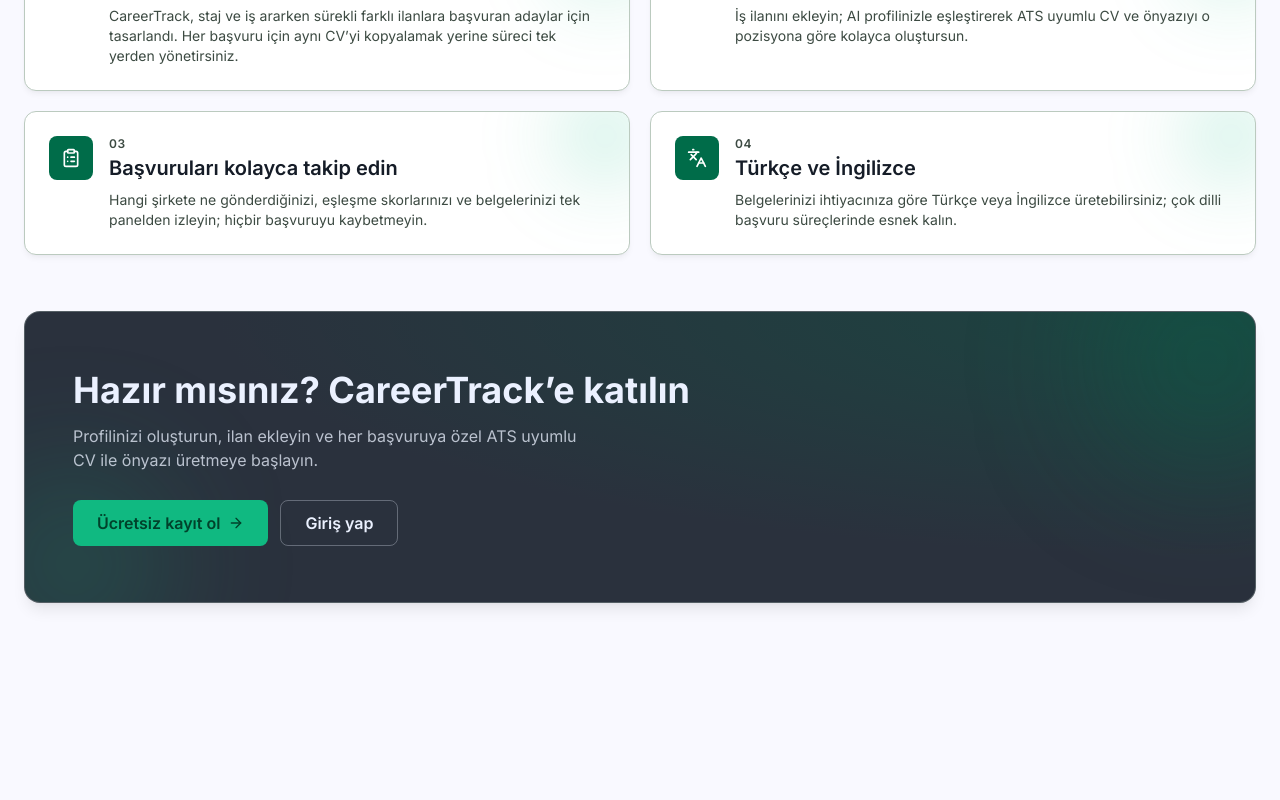
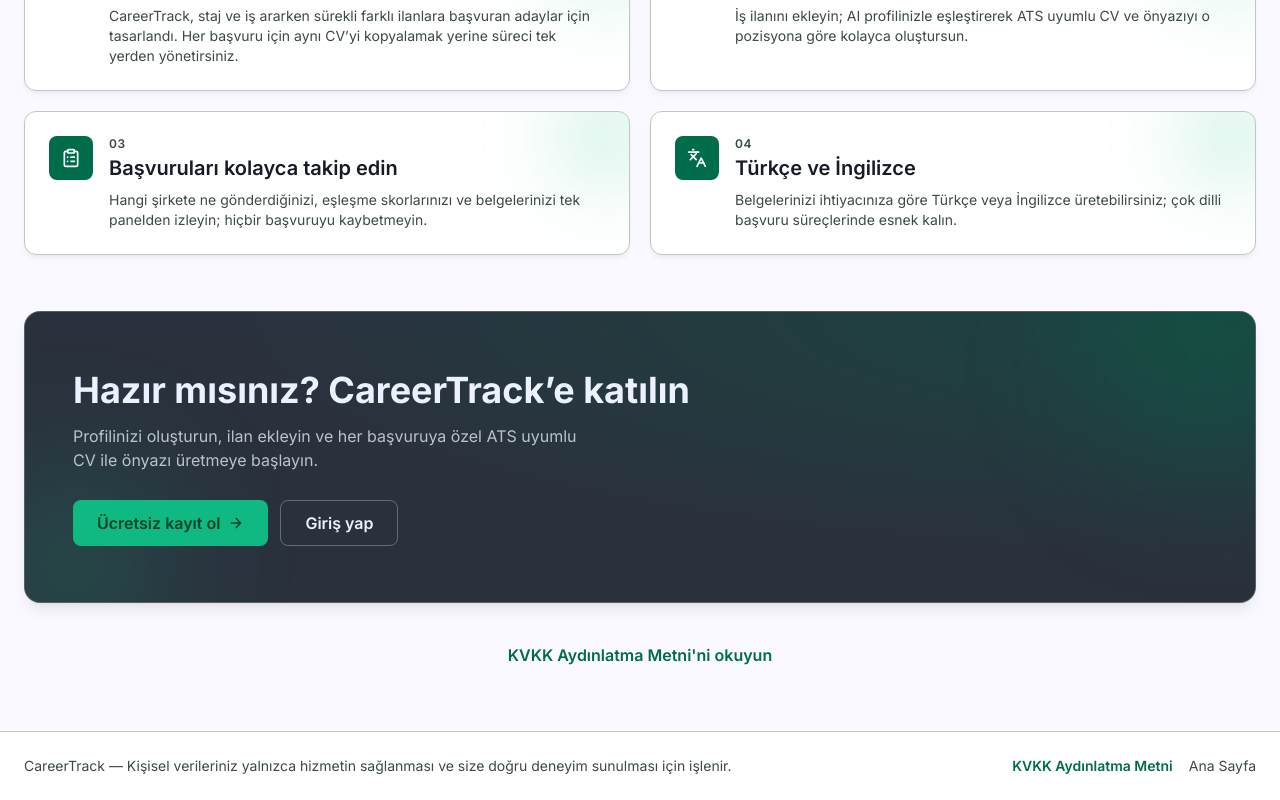
Before and after one commit to Rum-eysa/YZTA-bootcamp-Team-44, a Next.js app in the folder apps/web/: page / in a window 1280 px wide. Shown: the part 760-1560 px from the top of the page. Before the commit the page ends 1427 px from the top, so only its background shows below. Built offline with nearby package versions, Linux system fonts and the light colour scheme; no server answers.

Commit message:
fix: correct match endpoint audit test and add KVKK landing/footer links

```diff
--- /dev/null
+++ b/apps/web/app/kvkk/page.tsx
@@ -0,0 +1,72 @@
+import Link from "next/link";
+
+export const metadata = {
+  title: "KVKK Aydınlatma Metni | CareerTrack",
+  description: "CareerTrack kişisel veri aydınlatma metni; hangi veriler işlendiği, amaç ve saklama açıklaması.",
+};
+
+export default function KvkkPage() {
+  return (
+    <div className="px-margin-mobile md:px-lg py-12 md:py-16">
+      <div className="max-w-container-max mx-auto">
+        <div className="mb-8">
+          <p className="text-label-lg font-semibold text-primary">KVKK Aydınlatma Metni</p>
+          <h1 className="mt-4 text-headline-lg text-on-surface font-bold">
+            Kişisel Verilerinizin İşlenme Amacı ve Saklama Süresi
+          </h1>
+        </div>
+
+        <div className="space-y-6 text-body-md text-on-surface-variant">
+          <p>
+            CareerTrack olarak kişisel verilerinizi aşağıdaki amaçlarla işleriz. Bu sayfa hukuki danışmanlık
+            yerine geçmez ve sadece uygulamamızın veri kullanımını kısa ve anlaşılır biçimde açıklar.
+          </p>
+
+          <div className="rounded-3xl border border-outline-variant bg-surface-container-lowest p-6">
+            <h2 className="text-title-lg font-semibold text-on-surface">İşlenen Veri Kategorileri</h2>
+            <ul className="mt-4 space-y-3 list-disc pl-5 text-body-md">
+              <li>Hesap bilgileri: e-posta, ad, soyad ve kimlik doğrulama verileri.</li>
+              <li>Profil bilgileri: deneyim, eğitim, beceriler, hedef pozisyon, telefon, konum, avatar ve kişisel tercihler.</li>
+              <li>İlan metni ve analiz bilgileri: kullanıcı tarafından girilen iş ilanı içeriği, analiz sonuçları ve eşleşme verisi.</li>
+              <li>Üretilen belgeler: oluşturulan CV ve ön yazı içerikleri ve onların depolama bağlantıları.</li>
+              <li>Kullanım verisi: oturum, erişim ve servis kullanım kayıtları.</li>
+            </ul>
+          </div>
+
+          <div className="rounded-3xl border border-outline-variant bg-surface-container-lowest p-6">
+            <h2 className="text-title-lg font-semibold text-on-surface">Amaç</h2>
+            <ul className="mt-4 space-y-3 list-disc pl-5 text-body-md">
+              <li>Hizmet sağlamak: hesap yönetimi, profil düzenleme ve iş ilanı analizi.</li>
+              <li>Eşleştirme: ilan ve profil uyumluluğunu değerlendirmek ve CV/ön yazı üretimi için gerekli veriyi hazırlamak.</li>
+              <li>Kullanıcı deneyimi: profil tercihleri, belge dili ve şablon ayarları gibi kişiselleştirmeleri desteklemek.</li>
+              <li>Güvenlik ve destek: platformun düzgün çalışmasını izlemek, sorunları çözmek ve kötüye kullanımı önlemek.</li>
+            </ul>
+          </div>
+
+          <div className="rounded-3xl border border-outline-variant bg-surface-container-lowest p-6">
+            <h2 className="text-title-lg font-semibold text-on-surface">Saklama ve Erişim</h2>
+            <p className="text-body-md leading-relaxed">
+              Veriler, platformu kullanım süreniz boyunca hizmete erişiminiz için saklanır. Üretilen belgeler ve
+              analiz sonuçları, kullanıcı tarafından silinene veya hesabınız kapatılana kadar erişilebilir
+              durumda tutulur. Yetkili teknik ekip ve servis altyapısı sadece uygulamanın çalışması ve veri güvenliği
+              için bu bilgilere erişir.
+            </p>
+          </div>
+
+          <div className="rounded-3xl border border-outline-variant bg-surface-container-lowest p-6">
+            <p className="text-body-md text-on-surface-variant">
+              Bu sayfa, CareerTrack hizmeti kapsamında işlenen kişisel verilerin kısa özetini sağlar. Daha fazla bilgi
+              için uygulama içi iletişim kanallarını kullanabilirsiniz.
+            </p>
+          </div>
+
+          <div className="pt-4 border-t border-outline-variant">
+            <Link href="/" className="text-primary font-semibold hover:underline">
+              Ana Sayfaya Dön
+            </Link>
+          </div>
+        </div>
+      </div>
+    </div>
+  );
+}
--- a/apps/web/components/landing/LandingHome.tsx
+++ b/apps/web/components/landing/LandingHome.tsx
@@ -1,5 +1,6 @@
 "use client";
 
+import Link from "next/link";
 import { useState } from "react";
 import { Modal } from "@/components/ui/Modal";
 import { AtsHero } from "./AtsHero";
@@ -14,6 +15,15 @@
       <AtsHero onCtaClick={() => setAtsOpen(true)} />
       <ValueProps />
 
+      <div className="mt-10 text-center">
+        <Link
+          href="/kvkk"
+          className="text-body-md font-semibold text-primary hover:underline"
+        >
+          KVKK Aydınlatma Metni'ni okuyun
+        </Link>
+      </div>
+
       <Modal
         open={atsOpen}
         onClose={() => setAtsOpen(false)}
--- /dev/null
+++ b/apps/web/components/layout/AppFooter.tsx
@@ -0,0 +1,29 @@
+import Link from "next/link";
+
+export function AppFooter() {
+  return (
+    <footer className="bg-surface-container-lowest border-t border-outline-variant py-6 px-margin-mobile md:px-lg">
+      <div className="max-w-container-max mx-auto flex flex-col gap-4 md:flex-row md:items-center md:justify-between">
+        <div className="text-center md:text-left">
+          <p className="text-body-sm text-on-surface-variant">
+            CareerTrack — Kişisel verileriniz yalnızca hizmetin sağlanması ve size doğru deneyim sunulması için işlenir.
+          </p>
+        </div>
+        <div className="flex flex-col items-center gap-2 md:flex-row md:items-center md:gap-4">
+          <Link
+            href="/kvkk"
+            className="text-body-sm text-primary font-semibold hover:underline"
+          >
+            KVKK Aydınlatma Metni
+          </Link>
+          <Link
+            href="/"
+            className="text-body-sm text-on-surface-variant hover:text-primary transition-colors"
+          >
+            Ana Sayfa
+          </Link>
+        </div>
+      </div>
+    </footer>
+  );
+}
--- a/apps/web/components/layout/AppLayout.tsx
+++ b/apps/web/components/layout/AppLayout.tsx
@@ -1,6 +1,7 @@
 "use client";
 
 import { AuthGuard } from "@/components/auth/AuthGuard";
+import { AppFooter } from "@/components/layout/AppFooter";
 import { AppHeader } from "@/components/layout/AppHeader";
 import { AppSidebar } from "@/components/layout/AppSidebar";
 import { useAuth } from "@/hooks/useAuth";
@@ -60,6 +61,7 @@
 
         <main className="flex-1 min-w-0">{inner}</main>
       </div>
+      <AppFooter />
     </div>
   );
 }
```
Also changed, not shown: 1 other file (tests, documents, lock files or other folders).
